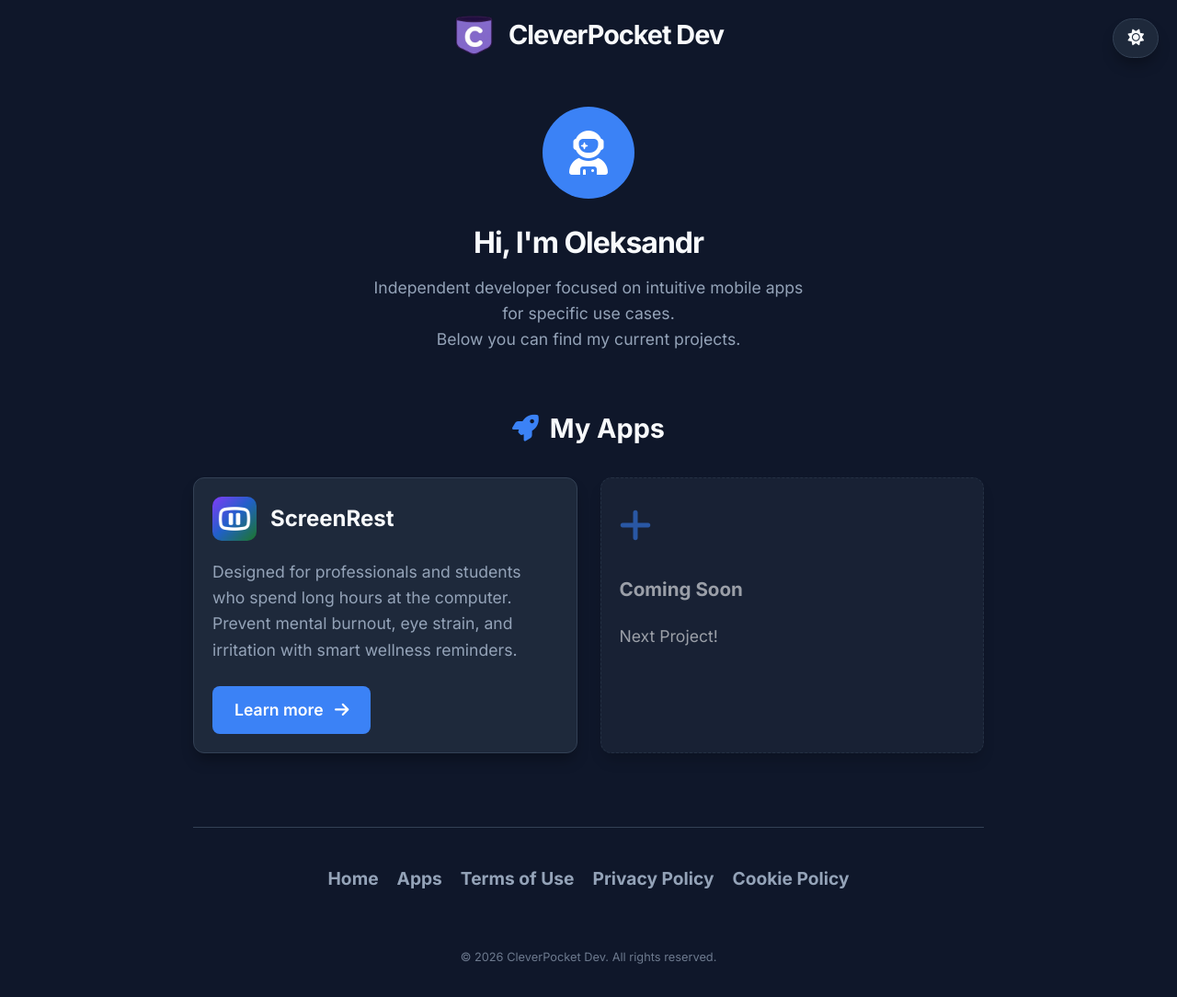
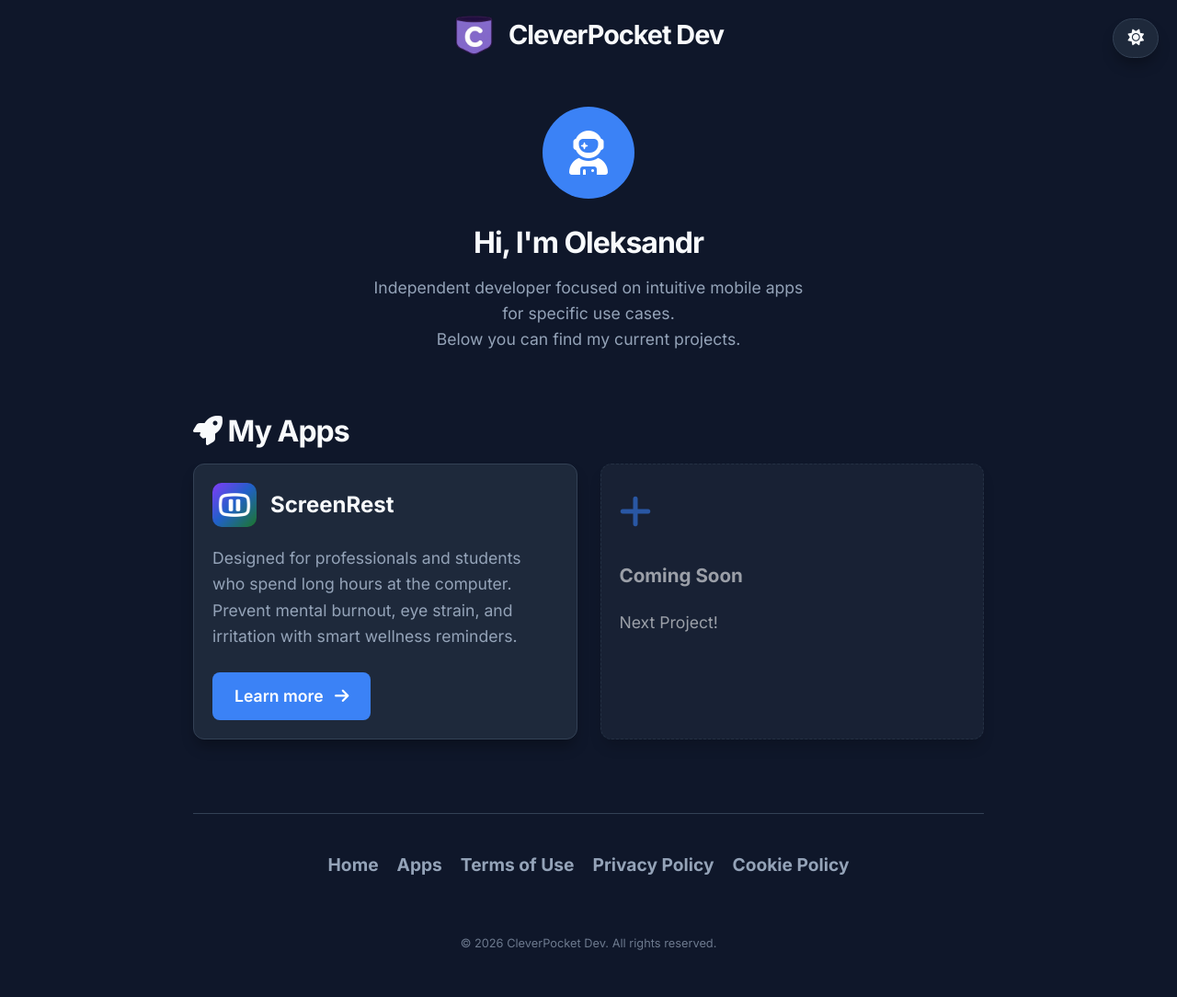
Before and after one commit to digitalcreat0r/sitoweb, a Jekyll site: the page built from index.html, in a window 1280 px wide. Shown: the whole page at 92% size. Built offline with Jekyll 4.4.1, drawn with Linux system fonts in a browser that asks for light colours.

Commit message:
sistemazione testi

```diff
--- a/index.html
+++ b/index.html
@@ -16,7 +16,7 @@ title: Niche Mobile Apps & Beta Testing
 </header>
 
 <section id="apps">
-    <h2><i class="fa-solid fa-rocket"></i> My Apps</h2>
+    <h1><i class="fa-solid fa-rocket"></i> My Apps</h1>
     <div class="apps-grid">
 
         <!-- Ciclo dinamico sulle app -->
```
